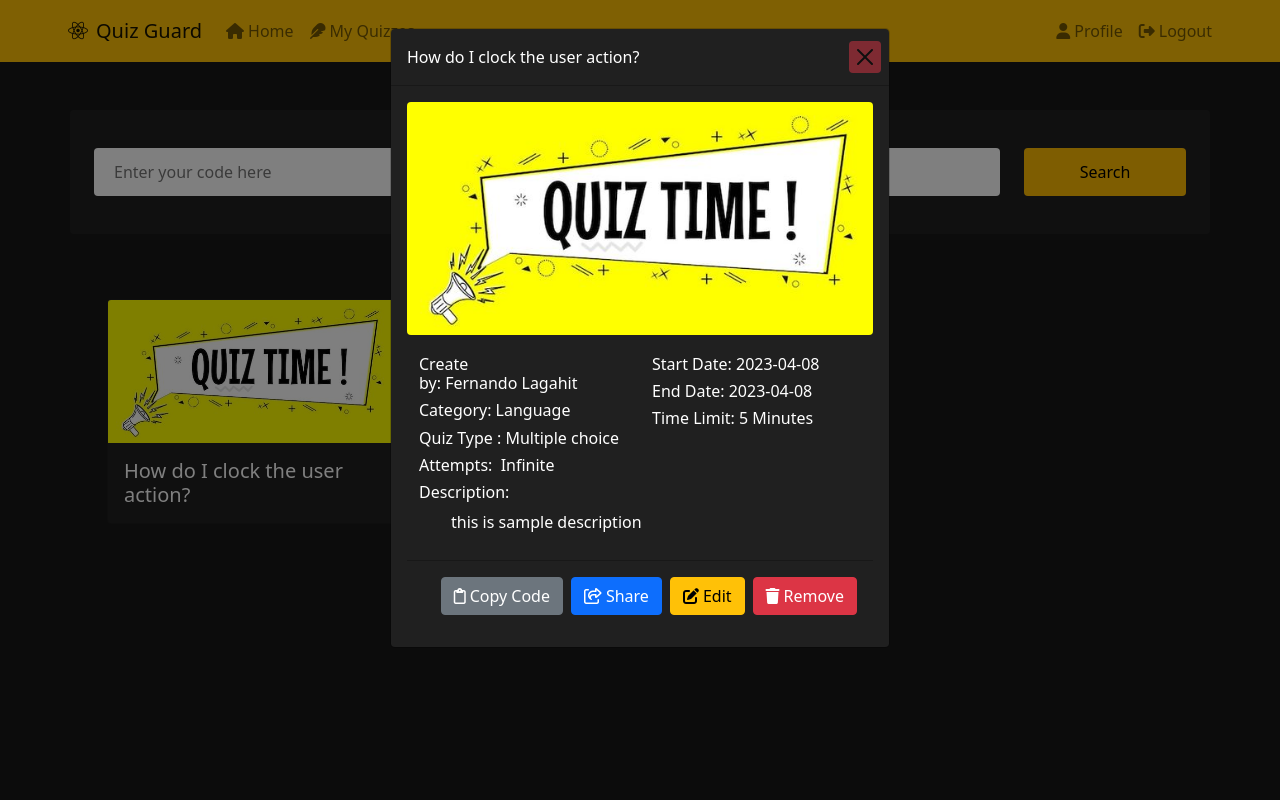
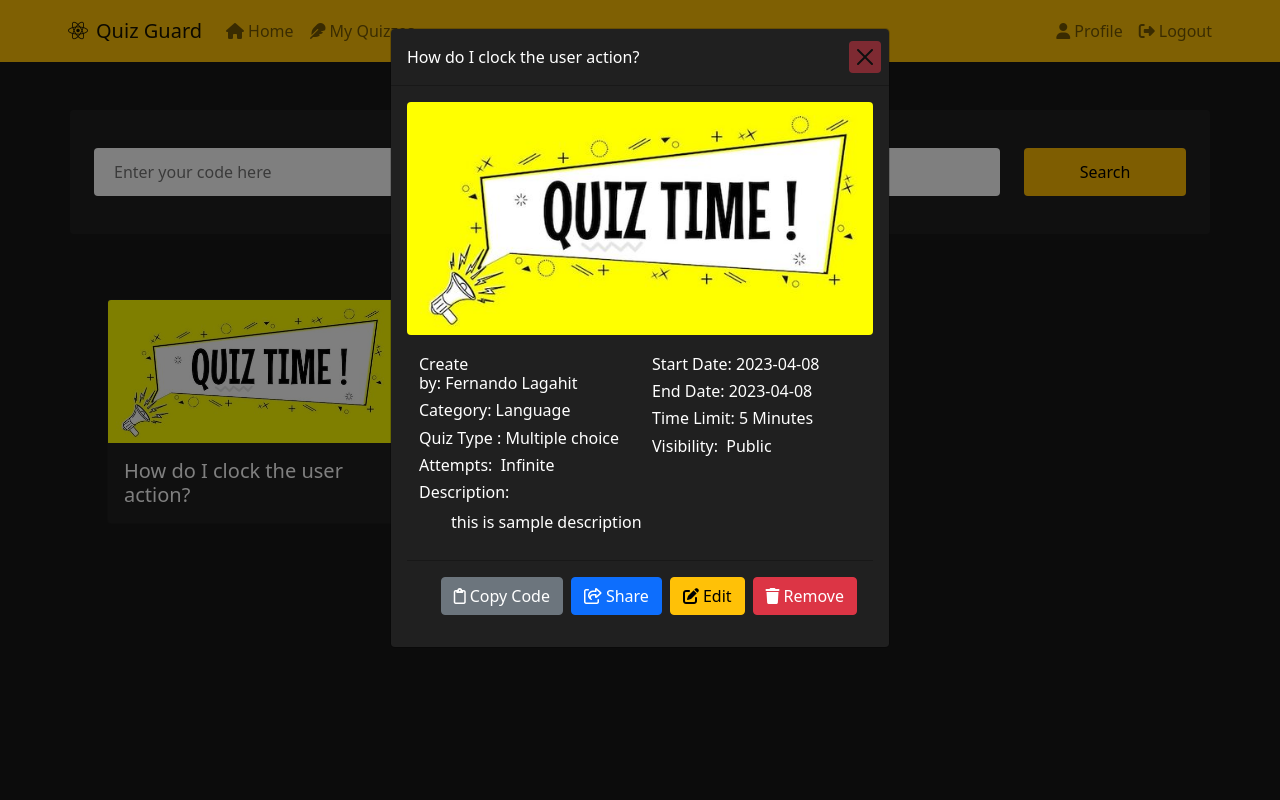
Before and after one commit to henzelss/QuizGuard, a Flask app: page /quizbank in a window 1280 px wide, after a click that opens the changed part. Run offline with Flask 3, Linux system fonts and the light colour scheme; a user stored in the database is signed in; some libraries are stand-ins or nearby versions.

Commit message:
visibility funciton is added

```diff
--- a/website/templates/quizbank.html
+++ b/website/templates/quizbank.html
@@ -26,7 +26,7 @@
 
     <div class="container mt-5 rounded" >
         <div class="row">
-            {% for quiz, firstname, lastname in quiz_list %}
+            {% for quiz, firstname, lastname in quiz_list if quiz.visibility != 2 %}
                 <div class="col-md-3 col-sm-6 col-12">
                     <button class="btn text-start shadow-none"  data-bs-toggle="modal" data-bs-target="#quiz{{ quiz.id }}">
                         <div class="card bg-night" style="width: 18rem;">
@@ -101,17 +101,31 @@
                                         <h6>Start Date:&nbsp;{{ quiz.startdate}}</h6>
                                         <h6>End Date:&nbsp;{{ quiz.enddate}}</h6>
                                         <h6>Time Limit:&nbsp;{{ quiz.timelimit}}&nbsp;Minutes</h6>
+                                        <h6>Visibility:&nbsp;
+                                            {% if quiz.visibility == 1 %}
+                                               Public
+                                            {% else %}
+                                               Private
+                                            {% endif %}
+                                        </h6>
                                     </div>
                                     <h6>Description:</h6>
                                     <p class="card-text text-desc">{{ quiz.description }}</p>
 
                                 </div>
                                 <div class="modal-footer mt-3">
-                                    <input type="text" id="quizcode{{ quiz.id }}" value="{{ quiz.code }}" id="quizcode" hidden>
-                                    <button type="button" class="btn btn-secondary" onclick='copyText("{{ quiz.id }}")'><i class="fa-regular fa-clipboard me-1"></i>Copy Code</button>
-                                    <button type="button" class="btn btn-primary" onclick='shareText("{{ quiz.id }}")'><i class="fa-regular fa-share-from-square me-1"></i>Share</button>
-                                    <a href="{{ url_for('views.quizbankedit', quizcode=quiz.code, quiztype=quiz.quiztype)}}" class="btn btn-warning"><i class="fa-solid fa-pen-to-square me-1"></i>Edit</a>
-                                    <button class="btn btn-danger" data-bs-toggle="modal" data-bs-target="#quizdelete{{quiz.id}}"><i class="fa-solid fa-trash me-1"></i>Remove</button>
+                                        <input type="text" id="quizcode{{ quiz.id }}" value="{{ quiz.code }}" id="quizcode" hidden>
+                                        <button type="button" class="btn btn-secondary" onclick='copyText("{{ quiz.id }}")'><i class="fa-regular fa-clipboard me-1"></i>Copy Code</button>
+                                        <button type="button" class="btn btn-primary" onclick='shareText("{{ quiz.id }}")'><i class="fa-regular fa-share-from-square me-1"></i>Share</button>
+                                    {% if current_user.id == quiz.author_id %}
+                                        <a href="{{ url_for('views.quizbankedit', quizcode=quiz.code, quiztype=quiz.quiztype)}}" class="btn btn-warning"><i class="fa-solid fa-pen-to-square me-1"></i>Edit</a>
+                                        <button class="btn btn-danger" data-bs-toggle="modal" data-bs-target="#quizdelete{{quiz.id}}"><i class="fa-solid fa-trash me-1"></i>Remove</button>
+                                    {% elif current_user.id != quiz.author_id %}
+                                        <a href="{{ url_for('views.clonequiz', quizid=quiz.id, quizcode=quiz.code)}}" class="btn btn-info"><i class="fa-regular fa-clone me-1"></i>Clone Quiz</a>
+                                    {% elif current_user.usertype == 'admin'%}
+                                        <a href="{{ url_for('views.quizbankedit', quizcode=quiz.code, quiztype=quiz.quiztype)}}" class="btn btn-warning"><i class="fa-solid fa-pen-to-square me-1"></i>Edit</a>
+                                        <button class="btn btn-danger" data-bs-toggle="modal" data-bs-target="#quizdelete{{quiz.id}}"><i class="fa-solid fa-trash me-1"></i>Remove</button>
+                                    {% endif %}
                                 </div>
                             </div>
                         </div>
```
